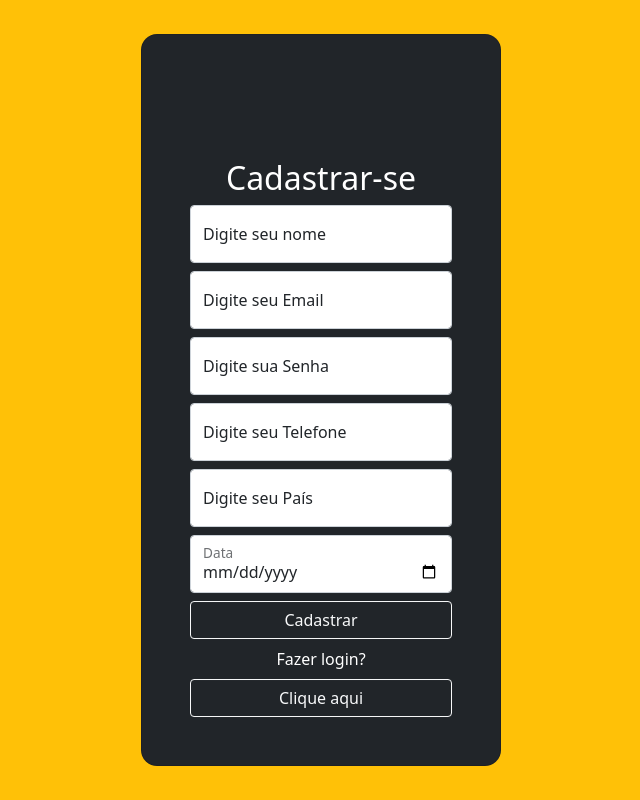
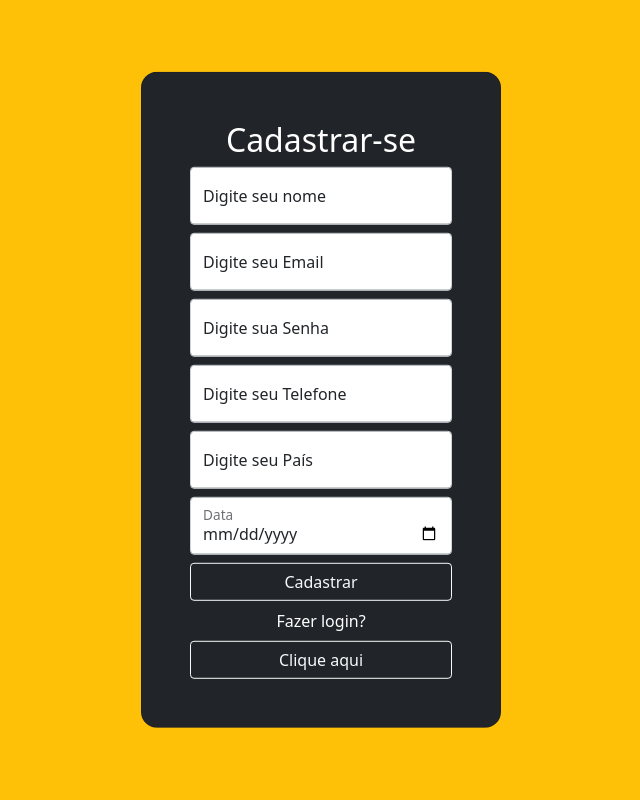
Before and after one commit to Drugs/Coffee221, a PHP site: page /coffee221/pages/cadastro_usuario.php in a window 1280 px wide. Shown: the whole page, without its empty margins (319-959 px from the left). Run offline with PHP 8.4, Linux system fonts and the light colour scheme; some libraries are stand-ins or nearby versions.

Commit message:
cadastro

```diff
--- a/pages/cadastro_usuario.php
+++ b/pages/cadastro_usuario.php
@@ -35,7 +35,7 @@ if (isset($_GET['cadastra']) and $_GET['cadastra'] == 'send') {
     <div class="container py-5 h-100">
         <div class="row d-flex justify-content-center align-items-center h-100">
             <div class="col-12 col-md-8 col-lg-6 col-xl-5">
-                <div class="card bg-dark " style="border-radius: 1rem; padding-top: 2cm;" id="card">
+                <div class="card bg-dark " style="border-radius: 1rem;" id="card">
                     <div class="card-body p-5 text-center">
                         <form action="" method="get">
                             <h2 style="color:white;">Cadastrar-se</h2>
```
